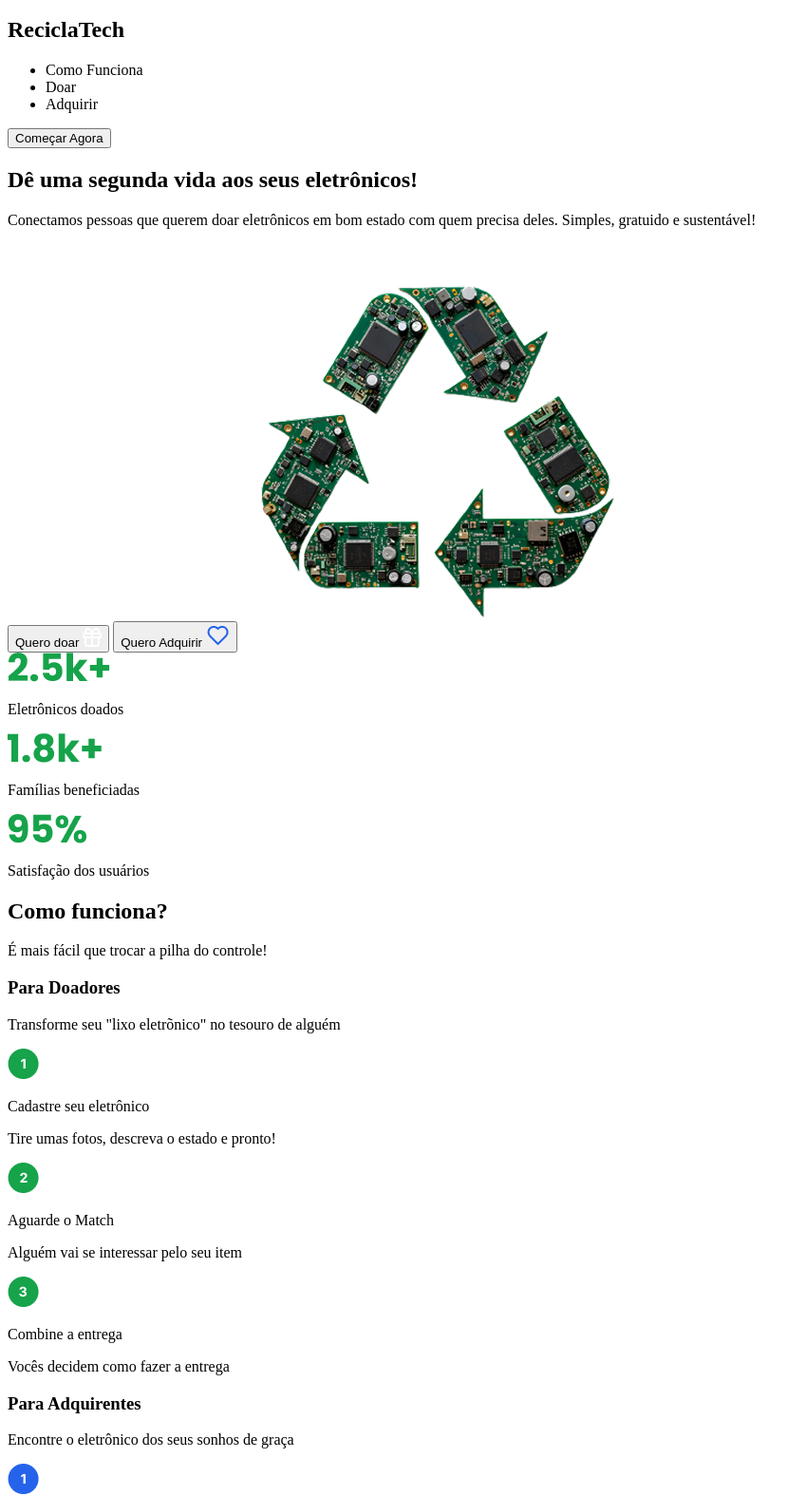
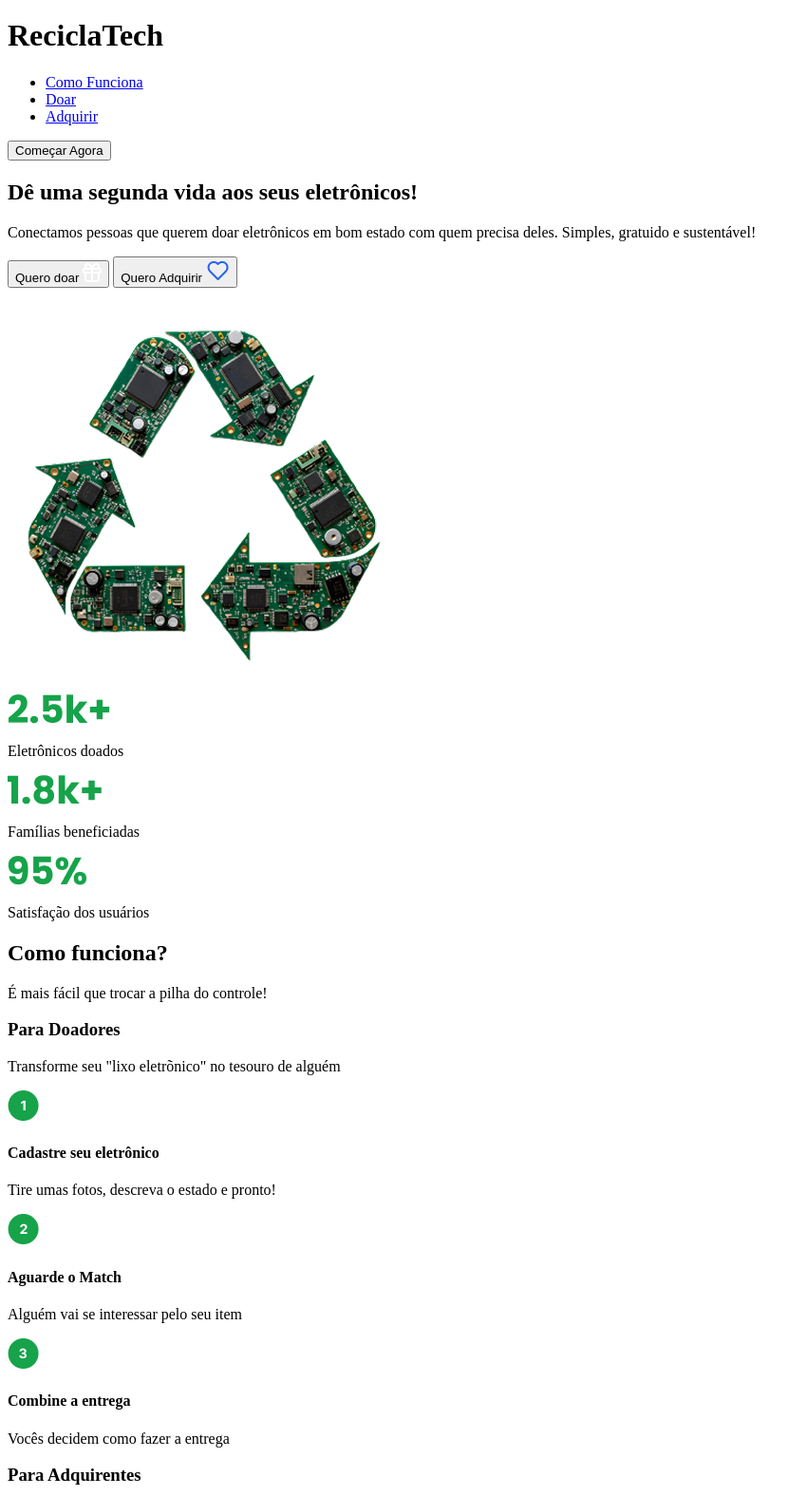
Before and after one commit to gabrielaguedes12/reciclaTech, a plain HTML site: page index.html in a window 1280 px wide. Shown: the part 28-1603 px from the top of the page at 95% size, without its empty margins (0-850 px from the left). Drawn offline with Linux system fonts and the light colour scheme.

Commit message:
acertando estrutura

```diff
--- a/index.html
+++ b/index.html
@@ -1,81 +1,132 @@
 <!DOCTYPE html>
 <html lang="pt-br">
+
 <head>
     <meta charset="UTF-8">
     <meta name="viewport" content="width=device-width, initial-scale=1.0">
+    <title>Recicla Tech</title>
     <link rel="stylesheet" href="styles.css">
+
     <link rel="preconnect" href="https://fonts.googleapis.com">
     <link rel="preconnect" href="https://fonts.gstatic.com" crossorigin>
-<link href="https://fonts.googleapis.com/css2?family=Karla:ital,wght@0,200..800;1,200..800&family=Poppins:ital,wght@0,100;0,200;0,300;0,400;0,500;0,600;0,700;0,800;0,900;1,100;1,200;1,300;1,400;1,500;1,600;1,700;1,800;1,900&display=swap" rel="stylesheet">
-    <title>Recicla Tech</title>
+    <link
+        href="https://fonts.googleapis.com/css2?family=Karla:wght@300;400;600&family=Poppins:wght@400;600;700&display=swap"
+        rel="stylesheet">
 </head>
+
 <body>
     <!--cabeçalho-->
-    <header>
+    <header class="cabecalho">
+
+        <div class="logo-container">
             <img src="img/logo.png" alt="logo">
-        <nav>
-        <h1>ReciclaTech</h1>
+            <h1 class="titulo-site">ReciclaTech</h1>
+        </div>
+
+        <nav class="menu-navegacao">
             <ul>
-        <li>Como Funciona</li>
-        <li>Doar</li>
-        <li>Adquirir</li>
+                <li> <a href="#">Como Funciona</a></li>
+                <li> <a href="#">Doar</a></li>
+                <li> <a href="#">Adquirir</a></li>
             </ul>
-        <button>Começar Agora</button>
+            <button class="botao-primario">Começar Agora</button>
         </nav>
     </header>
+
     <!--home-->
     <main>
+        <section class="inicio">
+            <div class="texto-inicio"></div>
             <h2>Dê uma segunda vida aos seus eletrônicos!</h2>
-        <p>Conectamos pessoas que querem doar eletrônicos em bom estado com quem precisa deles. Simples, gratuido e sustentável!</p>
-        <button>
+            <p>Conectamos pessoas que querem doar eletrônicos em bom estado com quem precisa deles. Simples, gratuido e
+                sustentável!</p>
+            <div class="botao-inicio">
+                <button class="botao-doar">
                     Quero doar
                     <img src="icons/presenteBranco.png" alt="doe">
                 </button>
-        <button>Quero Adquirir
+                <button class="botao-adquirir">
+                    Quero Adquirir
                     <img src="icons/coracaoAzul.png" alt="coracao">
                 </button>
+            </div>
+            </div>
             <img src="img/reciclagem.png" alt="reciclagem">
-    </main>
+        </section>
 
         <!--container porcentagem-->
-    <div>
+        <section class="estatistica">
+            <div class="item-estatistica">
                 <img src="img/2.5k+.png" alt="eletronicos">
                 <p>Eletrônicos doados</p>
+            </div>
+
+            <div class="item-estatistica">
                 <img src="img/1.8k+.png" alt="familias">
                 <p>Famílias beneficiadas</p>
+            </div>
+
+            <div class="item-estatistica">
                 <img src="img/usuario.png" alt="usuarios">
                 <p>Satisfação dos usuários</p>
             </div>
+            </div>
+        </section>
+
         <!--como funciona-->
+        <section class="como-funciona">
             <h2>Como funciona?</h2>
             <p>É mais fácil que trocar a pilha do controle!</p>
 
+            <div class="para-doadores">
                 <h3>Para Doadores</h3>
                 <p>Transforme seu "lixo eletrõnico" no tesouro de alguém</p>
+                <div class="passos">
+                    <div class="passo">
+                        <img src="icons/1verde.png" alt="numeracao">
+                        <h4>Cadastre seu eletrônico</h4>
+                        <p>Tire umas fotos, descreva o estado e pronto!</p>
+                    </div>
+
                     <div>
-    <img src="icons/1verde.png" alt="numeracao">
-    <p>Cadastre seu eletrônico</p>
-    <p>Tire umas fotos, descreva o estado e pronto!</p>
                         <img src="icons/2verde.png" alt="numeracao">
-    <p>Aguarde o Match</p>
+                        <h4>Aguarde o Match</h4>
                         <p>Alguém vai se interessar pelo seu item</p>
+                    </div>
+
+                    <div>
                         <img src="icons/3verde.png" alt="numeracao">
-    <p>Combine a entrega</p>
+                        <h4>Combine a entrega</h4>
                         <p>Vocês decidem como fazer a entrega</p>
                     </div>
+                </div>
+            </div>
+
+            <div class="para-adquirente">
                 <h3>Para Adquirentes</h3>
                 <p>Encontre o eletrônico dos seus sonhos de graça</p>
-    <div>
+                <div class="passos">
+                    <div class="passo">
                         <img src="icons/1azul.png" alt="numeracao">
                         <p>Explore os itens</p>
                         <p>Navegue pelos eletrônicos disponíveis</p>
+                    </div>
+
+                    <div class="passo">
                         <img src="icons/2azul.png" alt="numeracao">
                         <p>Demonstre interesse</p>
                         <p>Clique em "Tenho interesse" no item</p>
+                    </div>
+
+                    <div>
                         <img src="icons/3azul.png" alt="numeracao">
                         <p>Receba seu novo gadget</p>
                         <p>Combine com o doador e seja feliz!</p>
                     </div>
+                </div>
+            </div>
+        </section>
+
         <!--produtos-->
         <h2>Produtos disponiveis</h2>
         <p>Categoria mais populares</p>
@@ -99,27 +150,31 @@
                 <button>Quero adquirir</button>
             </div>
         </div>
+
         <!--comentarios-->
         <h2>O que o pessoal tá falando?</h2>
         <p>Histórias reais de quem já usou</p>
         <div>
             <div>
                 <img src="icons/star.png" alt="avaliacao">
-        <p>"Doei meu notebook antigo e em 2 dias já tinha alguém interessado! Ver a felicidade do estudante que recebeu não tem preço! 😊"</p>
+                <p>"Doei meu notebook antigo e em 2 dias já tinha alguém interessado! Ver a felicidade do estudante que
+                    recebeu não tem preço! 😊"</p>
                 <img src="icons/Doadores.png" alt="doadores">
                 <p>João Santos</p>
                 <p>Doador</p>
             </div>
             <div>
                 <img src="icons/star.png" alt="avaliacao">
-        <p>"Consegui um iPhone 12 em perfeito estado! A dona anterior cuidou super bem. Economizei uma grana e ainda ajudei o meio ambiente! 🌱"</p>
+                <p>"Consegui um iPhone 12 em perfeito estado! A dona anterior cuidou super bem. Economizei uma grana e
+                    ainda ajudei o meio ambiente! 🌱"</p>
                 <img src="icons/Adquirentes.png" alt="doadores">
                 <p>Maria Silva</p>
                 <p>Adquirentes</p>
             </div>
             <div>
                 <img src="icons/star.png" alt="avaliacao">
-        <p>"Plataforma incrível! Já doei 3 itens e adquiri 2. A comunidade é super respeitosa e o processo é muito fácil! 👏"</p>
+                <p>"Plataforma incrível! Já doei 3 itens e adquiri 2. A comunidade é super respeitosa e o processo é
+                    muito fácil! 👏"</p>
                 <img src="icons/icon_userAtivo.png" alt="doadores">
                 <p>Ana Costa</p>
                 <p>Úsuaria ativa</p>
@@ -130,6 +185,7 @@
         <p>Junte-se à nossa comunidade e ajude a criar um mundo mais sustentável, um eletrônico de cada vez!</p>
         <button>Começar Agora</button>
         <button>Saber Mais</button>
+    </main>
     <!--rodapé-->
     <footer>
         <img src="img/logo.png" alt="logo">
@@ -162,4 +218,5 @@
 
     </footer>
 </body>
+
 </html>
```
Lines whose indentation alone changed are shown as unchanged.
